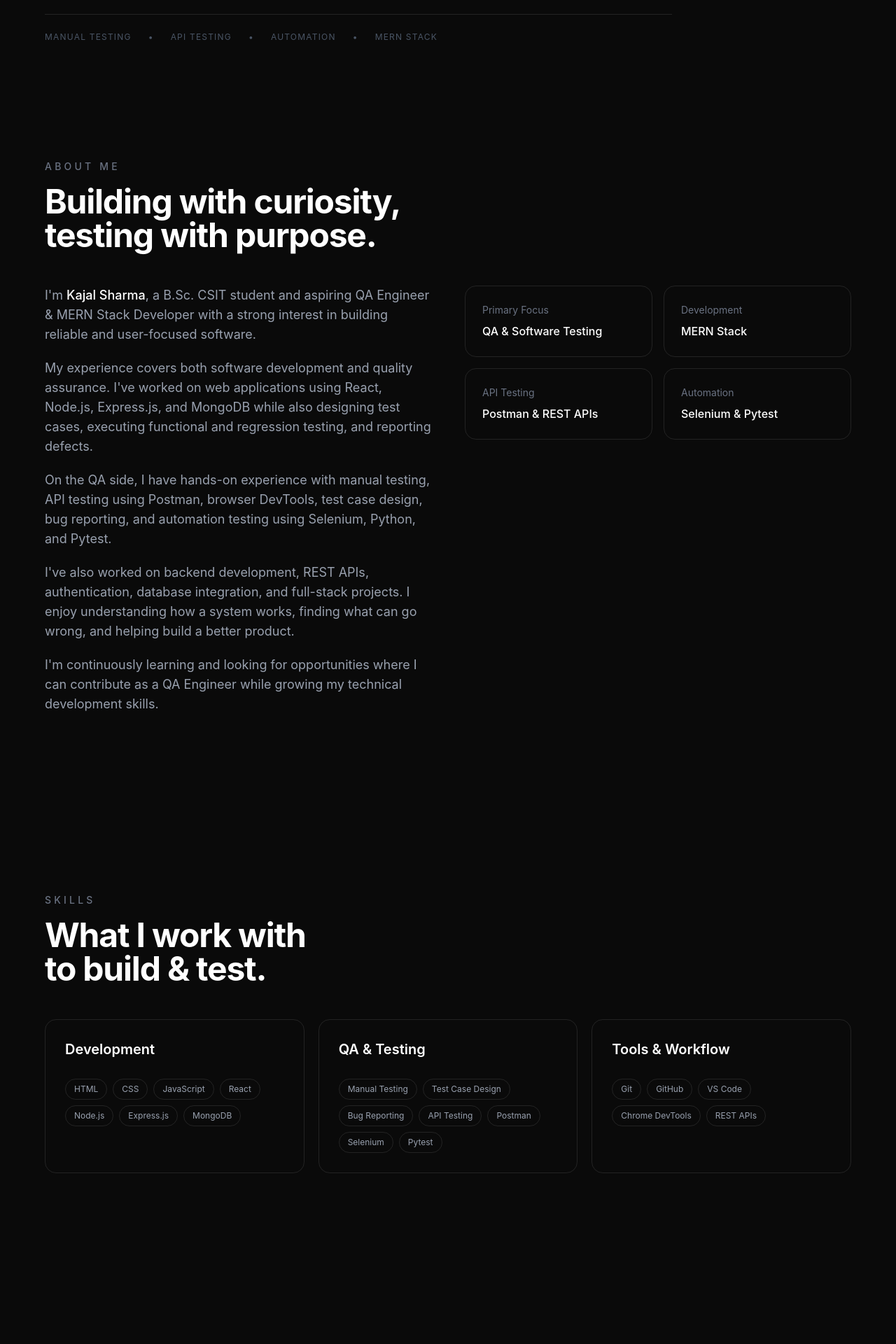
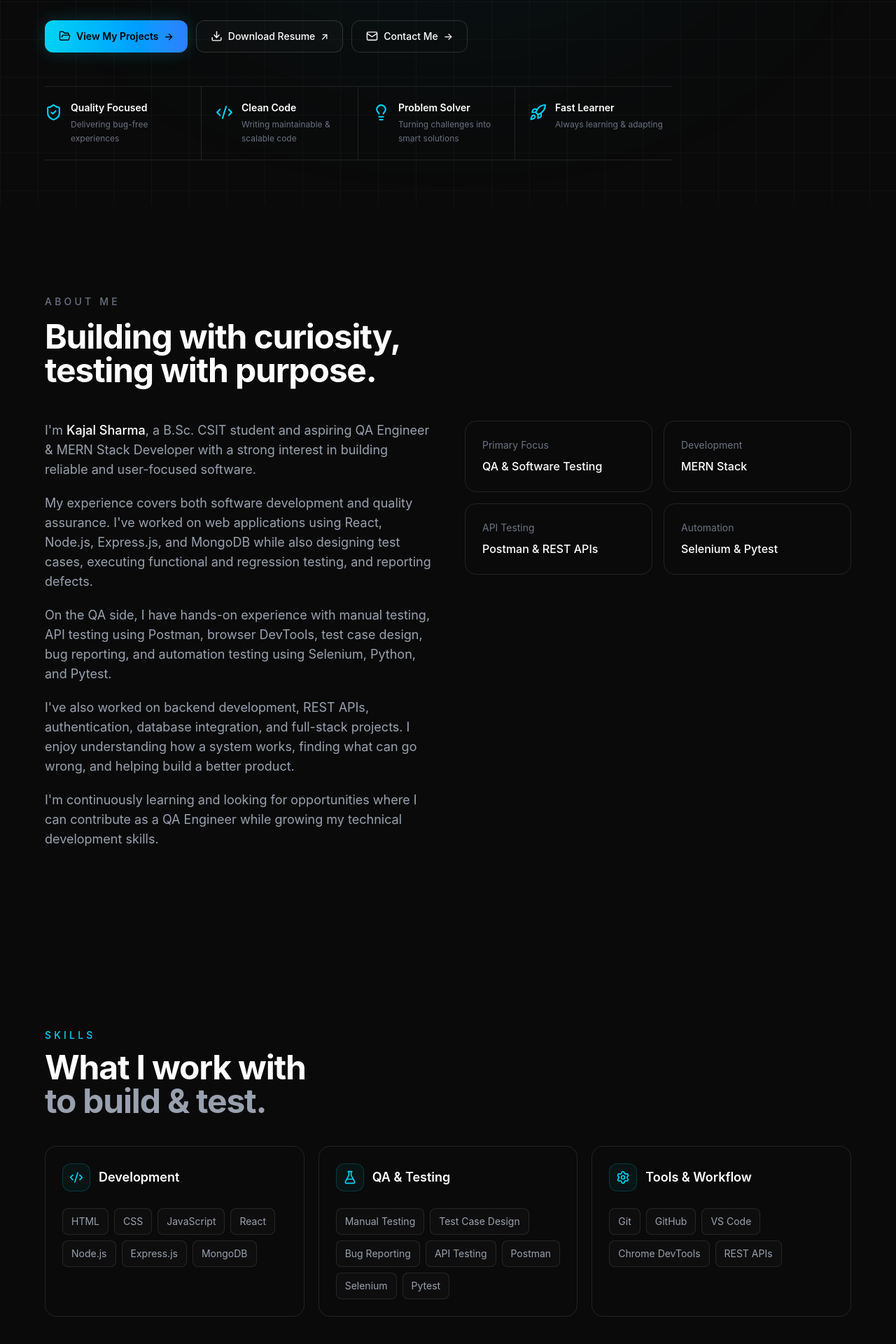
Before and after one commit to kajal-verse/kajal-portfolio, a React (Vite) app: page / in a window 1280 px wide. Shown: the part 700-2620 px from the top of the page at 70% size. Built offline with nearby package versions, Linux system fonts and the light colour scheme.

Commit message:
Update skills section styling

```diff
--- a/package.json
+++ b/package.json
@@ -15,6 +15,7 @@
     "lucide-react": "^1.31.0",
     "react": "^19.2.8",
     "react-dom": "^19.2.8",
+    "react-icons": "^5.7.0",
     "tailwindcss": "^4.3.3"
   },
   "devDependencies": {
--- a/src/components/Hero.jsx
+++ b/src/components/Hero.jsx
@@ -1,19 +1,52 @@
 import { motion } from "framer-motion";
+import {
+  ShieldCheck,
+  Code2,
+  Lightbulb,
+  Rocket,
+  FolderOpen,
+  Download,
+  Mail,
+} from "lucide-react";
 
 function Hero() {
   return (
     <section
       id="home"
-      className="flex min-h-screen items-center px-6 pt-20"
+      className="relative overflow-hidden px-6 pb-16 pt-32 sm:pt-36"
     >
-      <div className="mx-auto w-full max-w-6xl">
+      {/* Background glow */}
+      <div className="pointer-events-none absolute left-1/2 top-40 h-[500px] w-[700px] -translate-x-1/2 rounded-full bg-cyan-500/10 blur-[140px]" />
+
+      {/* Grid background */}
+      <div
+        className="pointer-events-none absolute inset-0 opacity-[0.08]"
+        style={{
+          backgroundImage:
+            "linear-gradient(rgba(255,255,255,0.35) 1px, transparent 1px), linear-gradient(90deg, rgba(255,255,255,0.35) 1px, transparent 1px)",
+          backgroundSize: "54px 54px",
+        }}
+      />
+
+      <div className="relative mx-auto max-w-6xl">
+        {/* Availability badge */}
+        <motion.div
+          initial={{ opacity: 0, y: 15 }}
+          animate={{ opacity: 1, y: 0 }}
+          transition={{ duration: 0.5 }}
+          className="mb-7 inline-flex items-center gap-2 rounded-full border border-cyan-400/30 bg-cyan-400/5 px-4 py-2 text-xs font-medium text-cyan-300"
+        >
+          <span className="h-2 w-2 rounded-full bg-cyan-400 shadow-[0_0_10px_rgba(34,211,238,0.8)]" />
+          Open to QA & Software Testing Opportunities
+        </motion.div>
+
+        {/* Main content */}
         <div className="max-w-4xl">
-
           {/* Role */}
           <motion.p
             initial={{ opacity: 0, y: 15 }}
             animate={{ opacity: 1, y: 0 }}
-            transition={{ duration: 0.5 }}
+            transition={{ duration: 0.5, delay: 0.1 }}
             className="mb-5 text-sm font-medium uppercase tracking-[0.3em] text-gray-500"
           >
             QA Engineer & MERN Stack Developer
@@ -23,11 +56,11 @@ function Hero() {
           <motion.h1
             initial={{ opacity: 0, y: 20 }}
             animate={{ opacity: 1, y: 0 }}
-            transition={{ duration: 0.6 }}
-            className="text-5xl font-bold leading-[1.05] tracking-tight sm:text-6xl md:text-7xl"
+            transition={{ duration: 0.6, delay: 0.15 }}
+            className="text-5xl font-bold leading-[1.02] tracking-tight sm:text-6xl md:text-7xl lg:text-[82px]"
           >
             Hi, I'm{" "}
-            <span className="text-cyan-400">
+            <span className="bg-gradient-to-r from-cyan-400 to-blue-500 bg-clip-text text-transparent">
               Kajal Sharma.
             </span>
             <br />
@@ -35,14 +68,14 @@ function Hero() {
             <br />
             I test.
             <br />
-            I improve.
+            <span className="text-gray-500">I improve.</span>
           </motion.h1>
 
           {/* Description */}
           <motion.p
             initial={{ opacity: 0, y: 20 }}
             animate={{ opacity: 1, y: 0 }}
-            transition={{ duration: 0.6, delay: 0.2 }}
+            transition={{ duration: 0.6, delay: 0.25 }}
             className="mt-7 max-w-2xl text-base leading-7 text-gray-400 sm:text-lg"
           >
             I combine quality assurance and full-stack development to build
@@ -54,53 +87,103 @@ function Hero() {
           <motion.div
             initial={{ opacity: 0, y: 20 }}
             animate={{ opacity: 1, y: 0 }}
-            transition={{ duration: 0.6, delay: 0.3 }}
-            className="mt-9 flex flex-wrap gap-4"
+            transition={{ duration: 0.6, delay: 0.35 }}
+            className="mt-9 flex flex-wrap gap-3"
           >
+            {/* Projects */}
             <a
               href="#projects"
-              className="rounded-full bg-white px-6 py-3 text-sm font-medium text-black transition-transform hover:scale-105"
+              className="group inline-flex items-center gap-2 rounded-xl bg-gradient-to-r from-cyan-400 to-blue-500 px-5 py-3 text-sm font-semibold text-black shadow-[0_0_25px_rgba(34,211,238,0.2)] transition-all hover:scale-[1.02] hover:shadow-[0_0_35px_rgba(34,211,238,0.35)]"
             >
+              <FolderOpen size={17} />
               View My Projects
+              <span className="transition-transform group-hover:translate-x-1">
+                →
+              </span>
             </a>
 
             {/* Resume */}
             <a
               href="/Kajal_Sharma_Resume.pdf"
               target="_blank"
-    rel="noreferrer"
-    className="rounded-full border border-white/20 px-6 py-3 text-sm font-medium text-white transition-colors hover:border-white/40 hover:bg-white/5"
+              rel="noopener noreferrer"
+              className="inline-flex items-center gap-2 rounded-xl border border-white/15 bg-white/[0.02] px-5 py-3 text-sm font-medium text-white transition-all hover:border-cyan-400/50 hover:bg-cyan-400/5"
             >
-    Download Resume ↗
+              <Download size={17} />
+              Download Resume
+              <span>↗</span>
             </a>
 
+            {/* Contact */}
             <a
               href="#contact"
-              className="rounded-full border border-white/20 px-6 py-3 text-sm font-medium text-white transition-colors hover:border-white/40"
+              className="inline-flex items-center gap-2 rounded-xl border border-white/15 px-5 py-3 text-sm font-medium text-white transition-all hover:border-cyan-400/50 hover:bg-cyan-400/5"
             >
+              <Mail size={17} />
               Contact Me
+              <span>→</span>
             </a>
           </motion.div>
+        </div>
 
-          {/* Focus Areas */}
+        {/* Highlight features */}
         <motion.div
-            initial={{ opacity: 0, y: 15 }}
+          initial={{ opacity: 0, y: 20 }}
           animate={{ opacity: 1, y: 0 }}
-            transition={{ duration: 0.6, delay: 0.5 }}
-            className="mt-16 border-t border-white/10 pt-6"
+          transition={{ duration: 0.7, delay: 0.5 }}
+          className="mt-12 grid max-w-4xl grid-cols-1 border-y border-white/10 sm:grid-cols-2 lg:grid-cols-4"
         >
-            <div className="flex flex-wrap gap-x-6 gap-y-3 text-xs uppercase tracking-widest text-gray-600">
-              <span>Manual Testing</span>
-              <span>•</span>
-              <span>API Testing</span>
-              <span>•</span>
-              <span>Automation</span>
-              <span>•</span>
-              <span>MERN Stack</span>
+          {/* Quality */}
+          <div className="flex gap-3 border-white/10 py-5 sm:border-r lg:px-5 lg:first:pl-0">
+            <ShieldCheck
+              size={25}
+              className="mt-1 shrink-0 text-cyan-400"
+            />
+            <div>
+              <p className="text-sm font-semibold text-white">
+                Quality Focused
+              </p>
+              <p className="mt-1 text-xs leading-5 text-gray-500">
+                Delivering bug-free experiences
+              </p>
+            </div>
+          </div>
+
+          {/* Clean Code */}
+          <div className="flex gap-3 border-white/10 py-5 lg:border-r lg:px-5">
+            <Code2 size={25} className="mt-1 shrink-0 text-cyan-400" />
+            <div>
+              <p className="text-sm font-semibold text-white">Clean Code</p>
+              <p className="mt-1 text-xs leading-5 text-gray-500">
+                Writing maintainable & scalable code
+              </p>
+            </div>
+          </div>
+
+          {/* Problem Solver */}
+          <div className="flex gap-3 border-white/10 py-5 sm:border-r lg:px-5">
+            <Lightbulb size={25} className="mt-1 shrink-0 text-cyan-400" />
+            <div>
+              <p className="text-sm font-semibold text-white">
+                Problem Solver
+              </p>
+              <p className="mt-1 text-xs leading-5 text-gray-500">
+                Turning challenges into smart solutions
+              </p>
+            </div>
+          </div>
+
+          {/* Fast Learner */}
+          <div className="flex gap-3 py-5 lg:px-5 lg:pr-0">
+            <Rocket size={25} className="mt-1 shrink-0 text-cyan-400" />
+            <div>
+              <p className="text-sm font-semibold text-white">Fast Learner</p>
+              <p className="mt-1 text-xs leading-5 text-gray-500">
+                Always learning & adapting
+              </p>
+            </div>
           </div>
         </motion.div>
-
-        </div>
       </div>
     </section>
   );
--- a/src/components/Skills.jsx
+++ b/src/components/Skills.jsx
@@ -1,79 +1,83 @@
+import { Code2, FlaskConical, Settings } from "lucide-react";
+
+function SkillBadge({ name }) {
+  return (
+    <span className="rounded-lg border border-white/10 bg-white/[0.02] px-3 py-2 text-sm text-gray-400 transition-all hover:border-cyan-400/40 hover:text-white">
+      {name}
+    </span>
+  );
+}
+
+function SkillCard({ icon: Icon, title, children }) {
+  return (
+    <div className="rounded-2xl border border-white/10 p-6 transition-all hover:border-cyan-400/30">
+      <div className="mb-6 flex items-center gap-3">
+        <div className="flex h-10 w-10 items-center justify-center rounded-xl border border-cyan-400/20 bg-cyan-400/5">
+          <Icon size={20} className="text-cyan-400" />
+        </div>
+
+        <h3 className="text-lg font-semibold text-white">
+          {title}
+        </h3>
+      </div>
+
+      <div className="flex flex-wrap gap-2">
+        {children}
+      </div>
+    </div>
+  );
+}
+
 function Skills() {
-  const skillGroups = [
-    {
-      title: "Development",
-      skills: [
-        "HTML",
-        "CSS",
-        "JavaScript",
-        "React",
-        "Node.js",
-        "Express.js",
-        "MongoDB",
-      ],
-    },
-    {
-      title: "QA & Testing",
-      skills: [
-        "Manual Testing",
-        "Test Case Design",
-        "Bug Reporting",
-        "API Testing",
-        "Postman",
-        "Selenium",
-        "Pytest",
-      ],
-    },
-    {
-      title: "Tools & Workflow",
-      skills: [
-        "Git",
-        "GitHub",
-        "VS Code",
-        "Chrome DevTools",
-        "REST APIs",
-      ],
-    },
-  ];
-
   return (
     <section id="skills" className="px-6 py-24 sm:py-32">
       <div className="mx-auto max-w-6xl">
 
-        <p className="mb-4 text-sm font-medium uppercase tracking-[0.3em] text-gray-500">
+        <div className="mb-10">
+          <p className="mb-3 text-sm font-medium uppercase tracking-[0.3em] text-cyan-400">
             Skills
           </p>
 
-        <h2 className="max-w-3xl text-4xl font-bold tracking-tight sm:text-5xl">
+          <h2 className="max-w-2xl text-4xl font-bold tracking-tight sm:text-5xl">
             What I work with
             <br />
+            <span className="text-gray-400">
               to build & test.
+            </span>
           </h2>
-
-        <div className="mt-12 grid gap-5 lg:grid-cols-3">
-          {skillGroups.map((group) => (
-            <div
-              key={group.title}
-              className="rounded-2xl border border-white/10 p-7"
-            >
-              <h3 className="text-xl font-semibold">
-                {group.title}
-              </h3>
-
-              <div className="mt-7 flex flex-wrap gap-2">
-                {group.skills.map((skill) => (
-                  <span
-                    key={skill}
-                    className="rounded-full border border-white/10 px-3 py-1.5 text-xs text-gray-400"
-                  >
-                    {skill}
-                  </span>
-                ))}
-              </div>
-            </div>
-          ))}
         </div>
 
+        <div className="grid gap-5 lg:grid-cols-3">
+
+          <SkillCard icon={Code2} title="Development">
+            <SkillBadge name="HTML" />
+            <SkillBadge name="CSS" />
+            <SkillBadge name="JavaScript" />
+            <SkillBadge name="React" />
+            <SkillBadge name="Node.js" />
+            <SkillBadge name="Express.js" />
+            <SkillBadge name="MongoDB" />
+          </SkillCard>
+
+          <SkillCard icon={FlaskConical} title="QA & Testing">
+            <SkillBadge name="Manual Testing" />
+            <SkillBadge name="Test Case Design" />
+            <SkillBadge name="Bug Reporting" />
+            <SkillBadge name="API Testing" />
+            <SkillBadge name="Postman" />
+            <SkillBadge name="Selenium" />
+            <SkillBadge name="Pytest" />
+          </SkillCard>
+
+          <SkillCard icon={Settings} title="Tools & Workflow">
+            <SkillBadge name="Git" />
+            <SkillBadge name="GitHub" />
+            <SkillBadge name="VS Code" />
+            <SkillBadge name="Chrome DevTools" />
+            <SkillBadge name="REST APIs" />
+          </SkillCard>
+
+        </div>
       </div>
     </section>
   );
```
Also changed, not shown: 1 other file (tests, documents, lock files or other folders). Lines whose indentation alone changed are shown as unchanged.
